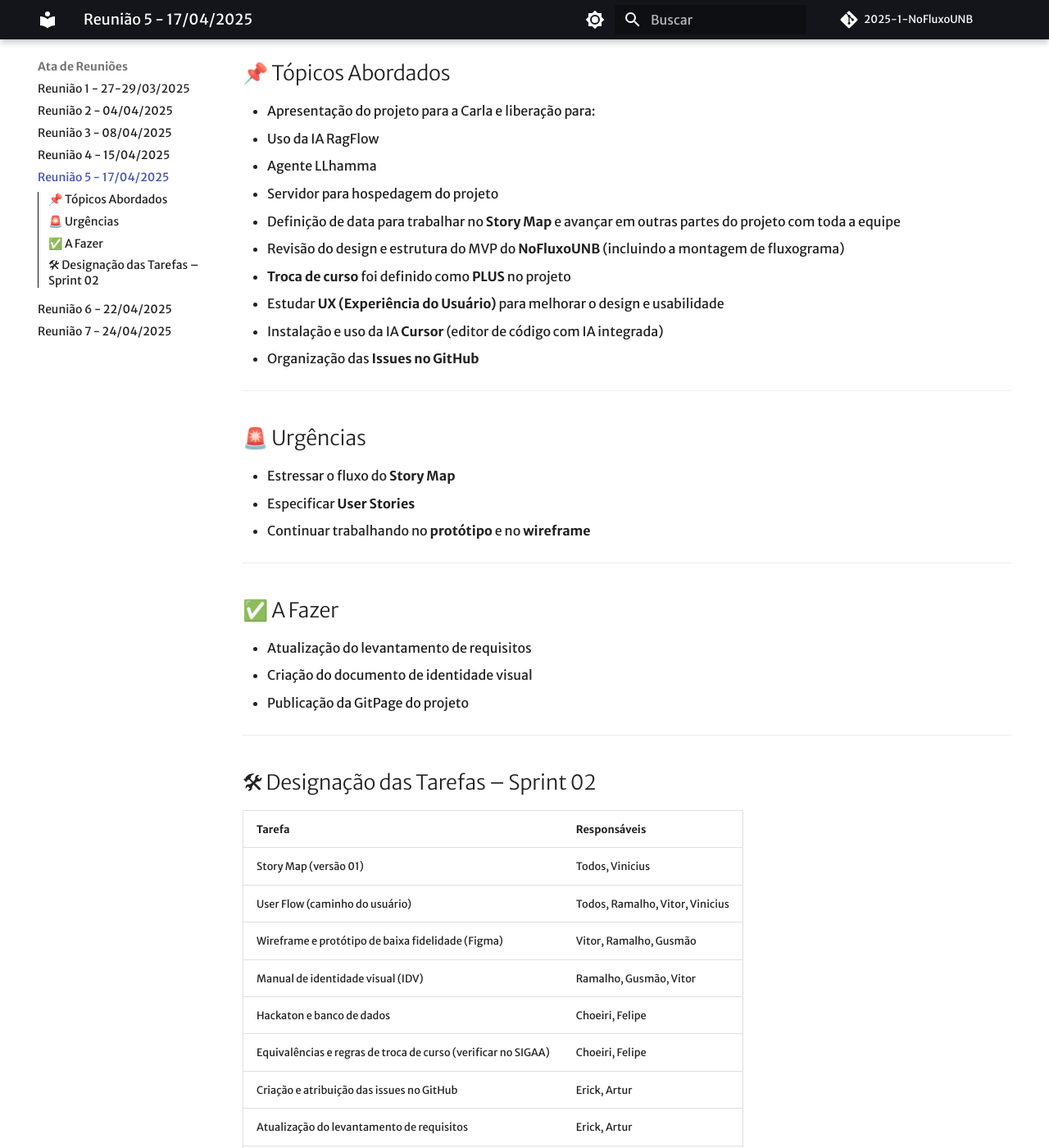
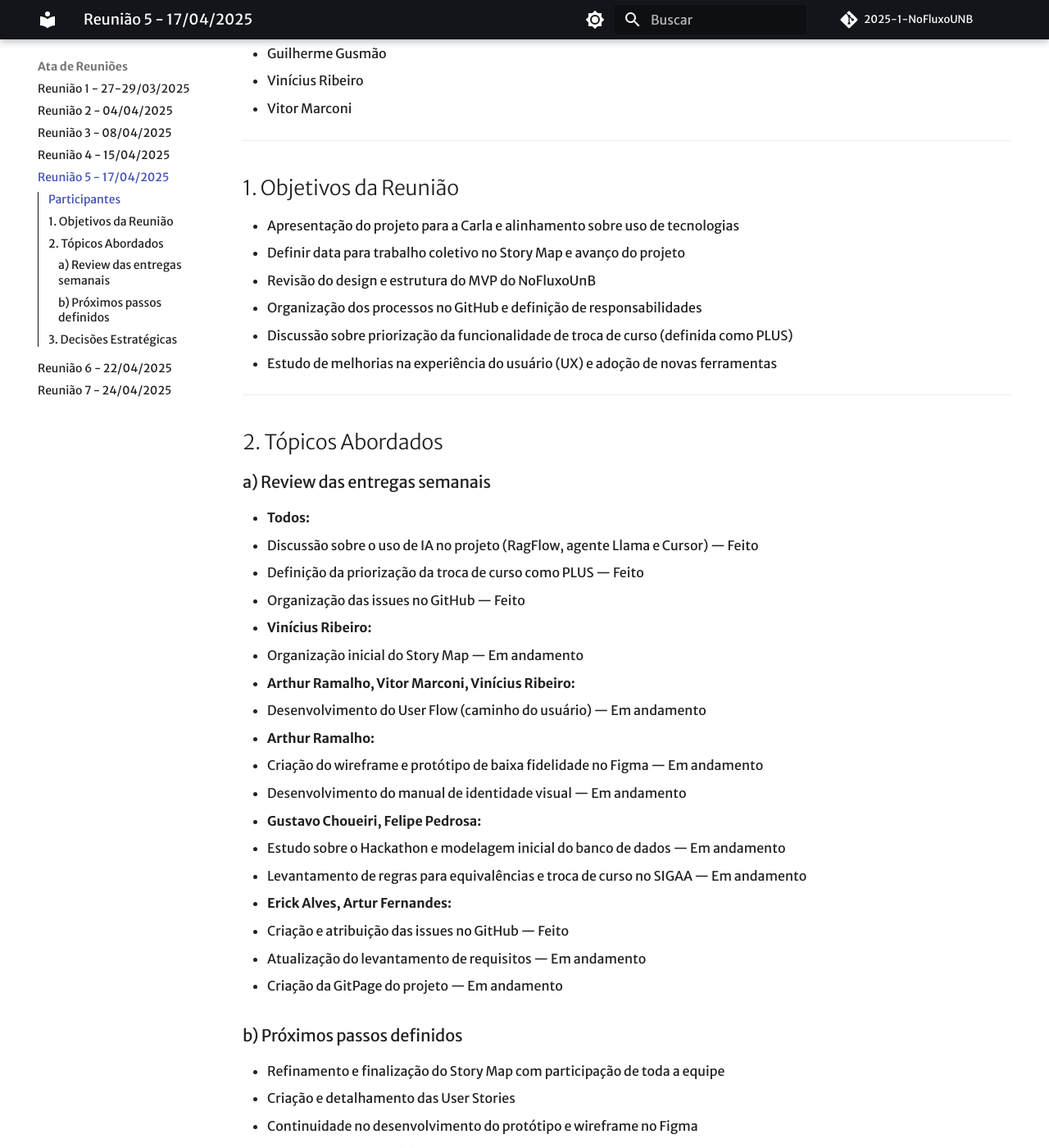
Before and after one commit to unb-mds/2025-1-Squad03, an MkDocs documentation site: the page built from Documentação/Atas/17-04-25.md, in a window 1280 px wide and 1400 px high, scrolled down 545 px. Shown: the whole window at 82% size. Built offline with MkDocs 1.6.1 and Material for MkDocs 9.7.7, drawn with Linux system fonts in a browser that asks for light colours; comment, search, counter and statistics services are not loaded; some of the changed text lies outside the part shown.

Commit message:
Update 17-04-25.md

```diff
--- a/Documentação/Atas/17-04-25.md
+++ b/Documentação/Atas/17-04-25.md
@@ -1,9 +1,13 @@
-# 📝 Ata da Reunião – Sprint 2
+# ATA DE REUNIÃO – SPRINT 2
 
-📅 **Data:** 17/04/2025
-⏰ **Horário:** 14:00 - 15:00
-📍 **Plataforma:** Discord 🎧
-👥 **Equipe Presente:**
+**Data:** 17/04/2025
+**Horário:** 14h00 às 15h00
+**Plataforma:** Discord
+
+---
+
+## Participantes
+
 - Artur Fernandes
 - Arthur Ramalho
 - Erick Alves
@@ -14,54 +18,61 @@
 
 ---
 
-## 📌 Tópicos Abordados
+## 1. Objetivos da Reunião
 
-- Apresentação do projeto para a Carla e liberação para:
-  - Uso da IA RagFlow
-  - Agente LLhamma
-  - Servidor para hospedagem do projeto
-- Definição de data para trabalhar no **Story Map** e avançar em outras partes do projeto com toda a equipe
-- Revisão do design e estrutura do MVP do **NoFluxoUNB** (incluindo a montagem de fluxograma)
-- **Troca de curso** foi definido como **PLUS** no projeto
-- Estudar **UX (Experiência do Usuário)** para melhorar o design e usabilidade
-- Instalação e uso da IA **Cursor** (editor de código com IA integrada)
-- Organização das **Issues no GitHub**
+- Apresentação do projeto para a Carla e alinhamento sobre uso de tecnologias
+- Definir data para trabalho coletivo no Story Map e avanço do projeto
+- Revisão do design e estrutura do MVP do NoFluxoUnB
+- Organização dos processos no GitHub e definição de responsabilidades
+- Discussão sobre priorização da funcionalidade de troca de curso (definida como PLUS)
+- Estudo de melhorias na experiência do usuário (UX) e adoção de novas ferramentas
 
 ---
 
-## 🚨 Urgências
+## 2. Tópicos Abordados
 
-- Estressar o fluxo do **Story Map**
-- Especificar **User Stories**
-- Continuar trabalhando no **protótipo** e no **wireframe**
+### a) Review das entregas semanais
+
+- **Todos:**
+  - Discussão sobre o uso de IA no projeto (RagFlow, agente Llama e Cursor) — Feito
+  - Definição da priorização da troca de curso como PLUS — Feito
+  - Organização das issues no GitHub — Feito
+
+- **Vinícius Ribeiro:**
+  - Organização inicial do Story Map — Em andamento
+
+- **Arthur Ramalho, Vitor Marconi, Vinícius Ribeiro:**
+  - Desenvolvimento do User Flow (caminho do usuário) — Em andamento
+
+- **Arthur Ramalho:**
+  - Criação do wireframe e protótipo de baixa fidelidade no Figma — Em andamento
+  - Desenvolvimento do manual de identidade visual — Em andamento
+
+- **Gustavo Choueiri, Felipe Pedrosa:**
+  - Estudo sobre o Hackathon e modelagem inicial do banco de dados — Em andamento
+  - Levantamento de regras para equivalências e troca de curso no SIGAA — Em andamento
+
+- **Erick Alves, Artur Fernandes:**
+  - Criação e atribuição das issues no GitHub — Feito
+  - Atualização do levantamento de requisitos — Em andamento
+  - Criação da GitPage do projeto — Em andamento
+
+### b) Próximos passos definidos
+
+- Refinamento e finalização do Story Map com participação de toda a equipe
+- Criação e detalhamento das User Stories
+- Continuidade no desenvolvimento do protótipo e wireframe no Figma
+- Elaboração do manual de identidade visual do projeto
+- Publicação e manutenção da GitPage
+- Concluir o levantamento de requisitos atualizado
 
 ---
 
-## ✅ A Fazer
+## 3. Decisões Estratégicas
 
-- Atualização do levantamento de requisitos
-- Criação do documento de identidade visual
-- Publicação da GitPage do projeto
-
----
-
-## 🛠 Designação das Tarefas – Sprint 02
-
-| Tarefa | Responsáveis |
-|-------|--------------|
-| Story Map (versão 01) | Todos, Vinicius |
-| User Flow (caminho do usuário) | Todos, Ramalho, Vitor, Vinicius |
-| Wireframe e protótipo de baixa fidelidade (Figma) | Vitor, Ramalho, Gusmão |
-| Manual de identidade visual (IDV) | Ramalho, Gusmão, Vitor |
-| Hackaton e banco de dados | Choeiri, Felipe |
-| Equivalências e regras de troca de curso (verificar no SIGAA) | Choeiri, Felipe |
-| Criação e atribuição das issues no GitHub | Erick, Artur |
-| Atualização do levantamento de requisitos | Erick, Artur |
-| GitPage do projeto | Erick, Artur |
-
----
-
-**Encaminhamentos:**
-- Elaboração do Story Map com toda a equipe
-- Dar continuidade ao protótipo no Figma
-- Conferir suas respectivas Tasks no GitHub
+- Aprovação do uso das ferramentas RagFlow, agente Llama e servidor dedicado para hospedagem
+- Definição da funcionalidade de troca de curso como item PLUS no escopo do projeto
+- Adoção do Figma como ferramenta principal para desenvolvimento dos protótipos
+- Organização padronizada das issues no GitHub para acompanhamento do projeto
+- Estudo contínuo sobre UX para garantir melhor experiência de navegação e uso no MVP
+- Validação do modelo de banco de dados e das regras de negócio vinculadas às funcionalidades do sistema
```
